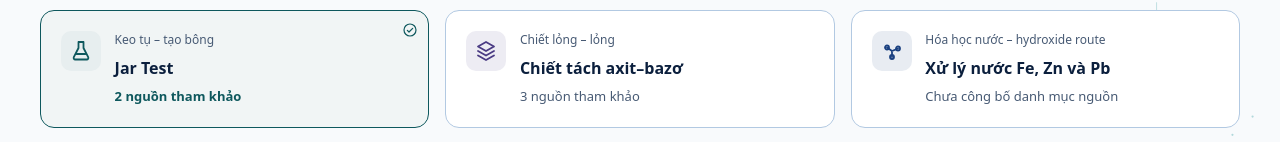
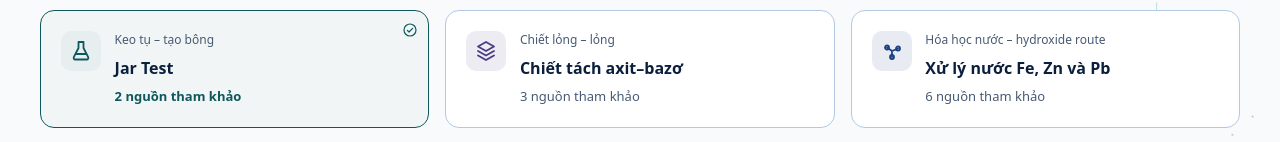
Before and after one commit to manhthien2005/VECLab, a Next.js app: page /evidence in a window 1280 px wide. Shown: the part 316-458 px from the top of the page. Built offline with nearby package versions, Linux system fonts and the light colour scheme; no server answers.

Commit message:
Add src paper

```diff
--- a/src/app/(public)/evidence/page.tsx
+++ b/src/app/(public)/evidence/page.tsx
@@ -4,6 +4,8 @@ import { EXTRACTION_SOURCES } from '@/content/evidence/acid-base-extraction.js'
 import { ExtractionEvidence } from '@/features/extraction/evidence.js'
 import { SOAP_SOURCES } from '@/content/evidence/soap.js'
 import { SoapEvidence } from '@/features/soap/evidence.js'
+import { WATER_TREATMENT_SOURCES } from '@/content/evidence/water-treatment.js'
+import { WaterTreatmentEvidence } from '@/features/water-treatment/evidence.js'
 import { JAR_PROFILE } from '@/domain/experiments/jar-test/model.js'
 import { JAR_LIMITS, JAR_SOURCES } from '@/content/evidence/jar-test.js'
 import { PLASTIC_SOURCES } from '@/content/evidence/plastic-density-separation.js'
@@ -20,13 +22,13 @@ export const metadata: Metadata = {
 
 export default function EvidencePage() {
   const experiments = [...EXPERIMENT_OVERVIEWS].sort((a, b) => Number(b.scenarioKey === 'jar-test') - Number(a.scenarioKey === 'jar-test'))
-    .map(item => ({ key: item.scenarioKey, title: item.title, category: item.category, sourceCount: item.scenarioKey === 'jar-test' ? JAR_SOURCES.length : item.scenarioKey === 'acid-base-extraction' ? EXTRACTION_SOURCES.length : item.scenarioKey === 'plastic-density-separation' ? Object.keys(PLASTIC_SOURCES).length : item.scenarioKey === 'cold-process-soap' ? SOAP_SOURCES.length : null }))
+    .map(item => ({ key: item.scenarioKey, title: item.title, category: item.category, sourceCount: item.scenarioKey === 'jar-test' ? JAR_SOURCES.length : item.scenarioKey === 'acid-base-extraction' ? EXTRACTION_SOURCES.length : item.scenarioKey === 'plastic-density-separation' ? Object.keys(PLASTIC_SOURCES).length : item.scenarioKey === 'cold-process-soap' ? SOAP_SOURCES.length : item.scenarioKey === 'water-treatment' ? WATER_TREATMENT_SOURCES.length : null }))
   return <div className="page evidence-library">
     <ScienceBackdrop />
     <Breadcrumbs items={[{ label: 'Trang chủ', href: '/' }, { label: 'Nguồn khoa học' }]} />
     <header className="evidence-library-header"><h1>Nguồn khoa học</h1><p>Tài liệu được sử dụng cho từng bài, cách áp dụng và những giới hạn cần biết.</p></header>
     <EvidenceExperimentBrowser experiments={experiments}>
-      {experiments.map(experiment => experiment.key === 'acid-base-extraction' ? <ExtractionEvidence key={experiment.key}/> : experiment.key === 'cold-process-soap' ? <SoapEvidence key={experiment.key}/> : experiment.key === 'plastic-density-separation' ? <div className="evidence-empty" key={experiment.key}><h2>{experiment.title}</h2><p>Thông số pilot, preset và giới hạn của bài được trình bày cùng tài liệu gốc tại trang bài học.</p><Link href="/experiments/plastic-density-separation#plastic-sources">Xem nguồn và phạm vi bài nhựa <ArrowRightIcon /></Link></div> : experiment.key !== 'jar-test' ? <div className="evidence-empty" key={experiment.key}><h2>{experiment.title}</h2><p>Chưa triển khai bài thực hành. Danh mục nguồn cho bài này chưa được công bố.</p><Link href="/experiments">Xem các bài thí nghiệm <ArrowRightIcon /></Link></div> : <div key={experiment.key}>
+      {experiments.map(experiment => experiment.key === 'acid-base-extraction' ? <ExtractionEvidence key={experiment.key}/> : experiment.key === 'cold-process-soap' ? <SoapEvidence key={experiment.key}/> : experiment.key === 'water-treatment' ? <WaterTreatmentEvidence key={experiment.key}/> : experiment.key === 'plastic-density-separation' ? <div className="evidence-empty" key={experiment.key}><h2>{experiment.title}</h2><p>Thông số pilot, preset và giới hạn của bài được trình bày cùng tài liệu gốc tại trang bài học.</p><Link href="/experiments/plastic-density-separation#plastic-sources">Xem nguồn và phạm vi bài nhựa <ArrowRightIcon /></Link></div> : experiment.key !== 'jar-test' ? <div className="evidence-empty" key={experiment.key}><h2>{experiment.title}</h2><p>Chưa triển khai bài thực hành. Danh mục nguồn cho bài này chưa được công bố.</p><Link href="/experiments">Xem các bài thí nghiệm <ArrowRightIcon /></Link></div> : <div key={experiment.key}>
         <div className="evidence-lesson-heading"><div><h2>Jar Test</h2><p>Một nguồn cho phương trình tính kết quả, một nguồn cho quy trình thực hành. Mở từng tài liệu để xem cách bài học sử dụng.</p></div><Link href="/experiments/jar-test">Xem bài thí nghiệm <ArrowRightIcon /></Link></div>
         <div className="evidence-source-groups"><section className="evidence-source-group"><h3><BookIcon />Tài liệu đang sử dụng <span>{JAR_SOURCES.length} nguồn</span></h3><div className="evidence-source-grid">{JAR_SOURCES.map(source => <article className="evidence-source-card" key={source.key} data-source-role={source.key === 'alateef-2024-rsm' ? 'model' : 'procedure'}>
           <div className="evidence-source-role"><span aria-hidden="true">{source.key === 'alateef-2024-rsm' ? <CalculatorIcon /> : <BookIcon />}</span><div><strong>{source.kind}</strong><p>{source.key === 'alateef-2024-rsm' ? 'Phương trình giảm độ đục cuối quy trình' : 'Thao tác Jar Test và an toàn phòng thí nghiệm'}</p></div></div>
--- a/src/app/(public)/experiments/water-treatment/guide/page.tsx
+++ b/src/app/(public)/experiments/water-treatment/guide/page.tsx
@@ -568,6 +568,8 @@ export default async function WaterTreatmentGuidePage({
                       {source.author} · {source.kind}
                     </p>
                     <p>{source.location}</p>
+                    <p>{source.use}</p>
+                    <p>{source.limit}</p>
                   </li>
                 ))}
               </ul>
--- a/src/content/evidence/water-treatment.ts
+++ b/src/content/evidence/water-treatment.ts
@@ -1,14 +1,46 @@
 export const WATER_TREATMENT_SOURCES = [
   {
-    key: 'qcvn-40-2025',
     title: 'QCVN 40:2025/BTNMT — Quy chuẩn kỹ thuật quốc gia về nước thải công nghiệp',
-    author: 'Bộ Tài nguyên và Môi trường',
-    kind: 'Quy chuẩn pháp lý',
-    url: 'https://monre.gov.vn/web/guest/van-ban-moi-truong?p_p_id=vanbanmoitruong_WAR_vanbanmoitruongportlet&p_p_lifecycle=2&p_p_state=normal&p_p_mode=view&p_p_cacheability=cacheLevelPage&p_p_col_id=row-1&p_p_col_count=1&_vanbanmoitruong_WAR_vanbanmoitruongportlet_javax.faces.resource=livestore&_vanbanmoitruong_WAR_vanbanmoitruongportlet_document_id=215870',
+    author: 'Bộ Tài nguyên và Môi trường · Thông tư 06/2025/TT-BTNMT',
+    kind: 'Căn cứ quy chuẩn Việt Nam',
+    url: 'https://qcvn.com.vn/wp-content/uploads/2025/03/Thong-tu-06-2025-TT-BTNMT.pdf',
     alternativeUrl: null,
-    location: 'Bảng 1 · Cột A — Giới hạn nồng độ tối đa cho phép',
-    use: 'Giới hạn nồng độ cột A của Fe, Zn, Pb và pH làm ngưỡng đối chiếu trong bài.',
-    limit: 'Chuẩn nước thải công nghiệp; không áp dụng trực tiếp cho mẫu phòng thí nghiệm. Bài dùng giới hạn làm mục tiêu học tập, chưa phải chứng nhận chất lượng nước thải thực.',
+    location: 'Mục 1.3.3.1 (tr. 3) · Bảng 2 (tr. 5–6) · mục 4.4 (tr. 6–7)',
+    use: 'Bảng 2 được dùng làm mục tiêu học tập mô phỏng cho Fe, Zn, Pb và pH; Cột A được chọn cho benchmark.',
+    limit: 'Quy chuẩn áp dụng cho nước thải công nghiệp theo điều kiện pháp lý tương ứng. Mục tiêu mô phỏng không phải chứng nhận nước thật hoặc mẫu tổng hợp đạt QCVN.',
+  },
+  {
+    key: 'qasem-mohammed-lawal-2021',
+    title: 'Removal of heavy metal ions from wastewater: a comprehensive and critical review',
+    author: 'N. A. A. Qasem, R. H. Mohammed & D. U. Lawal · npj Clean Water · 2021',
+    kind: 'Tổng quan phương pháp',
+    url: 'https://doi.org/10.1038/s41545-021-00127-0',
+    alternativeUrl: null,
+    location: 'npj Clean Water 4(1), Article 36',
+    use: 'Tổng quan các phương pháp xử lý ion kim loại, gồm kết tủa hóa học; hỗ trợ bối cảnh lựa chọn quy trình.',
+    limit: 'Tổng quan nghiên cứu khác nhau; không cung cấp validation hay hằng số riêng cho mô phỏng VECLab.',
+  },
+  {
+    key: 'baltpurvins-et-al-1996',
+    title: 'Use of the Solubility Domain Approach for the Modeling of the Hydroxide Precipitation of Heavy Metals from Wastewater',
+    author: 'K. A. Baltpurvins, R. C. Burns, G. A. Lawrance & A. D. Stuart · Environmental Science & Technology · 1996',
+    kind: 'Nghiên cứu mô hình hóa',
+    url: 'https://doi.org/10.1021/es950421u',
+    alternativeUrl: null,
+    location: 'Environmental Science & Technology 30(5), 1493–1499',
+    use: 'Căn cứ phương pháp miền độ tan cho kết tủa hydroxide, ảnh hưởng pH và hành vi lưỡng tính.',
+    limit: 'Không chuyển trực tiếp hằng số hoặc kết quả của hệ nghiên cứu sang model Fe/Zn/Pb của VECLab.',
+  },
+  {
+    key: 'epa-chemical-precipitation-2000',
+    title: 'Wastewater Technology Fact Sheet: Chemical Precipitation',
+    author: 'U.S. Environmental Protection Agency · EPA 832-F-00-018 · 2000',
+    kind: 'Tài liệu công nghệ xử lý',
+    url: 'https://nepis.epa.gov/Exe/ZyPURL.cgi?Dockey=P1001QTR.TXT',
+    alternativeUrl: null,
+    location: 'Chemical precipitation · metals removal · jar testing',
+    use: 'Mô tả kết tủa hóa học, keo tụ-tạo bông, jar test và các yếu tố ảnh hưởng liều; lưu ý cần xác định liều tối ưu theo từng trường hợp.',
+    limit: 'Hướng dẫn công nghệ, không chứng nhận hệ số hay hiệu năng mô phỏng VECLab.',
   },
   {
     key: 'hemond-fecher-1995',
--- /dev/null
+++ b/src/features/water-treatment/evidence.tsx
@@ -0,0 +1,34 @@
+import Link from 'next/link'
+import { WATER_TREATMENT_LIMITS, WATER_TREATMENT_SOURCES } from '@/content/evidence/water-treatment.js'
+import { ArrowRightIcon, BookIcon, CalculatorIcon } from '@/features/landing/icons.js'
+
+export function WaterTreatmentEvidence() {
+  return <div>
+    <div className="evidence-lesson-heading">
+      <div>
+        <h2>Hóa học nước – hydroxide route</h2>
+        <p>Nguồn quy chuẩn được tách biệt với tài liệu phương pháp và mô hình; mục tiêu học tập không xác nhận kết quả xử lý nước thật.</p>
+      </div>
+      <Link href="/experiments/water-treatment/guide">Xem bài thí nghiệm <ArrowRightIcon /></Link>
+    </div>
+    <section className="evidence-source-group">
+      <h3><BookIcon />Tài liệu đang sử dụng <span>{WATER_TREATMENT_SOURCES.length} nguồn</span></h3>
+      <div className="evidence-source-grid">{WATER_TREATMENT_SOURCES.map((source) => (
+        <article className="evidence-source-card" key={source.key ?? source.title}>
+          <div className="evidence-source-role"><span aria-hidden="true"><BookIcon /></span><div><strong>{source.kind}</strong><p>{source.author}</p></div></div>
+          <h4>{source.title}</h4>
+          <div className="evidence-source-actions"><a href={source.url} target="_blank" rel="noopener noreferrer">Tài liệu gốc <ArrowRightIcon /></a></div>
+          <details className="evidence-disclosure evidence-source-detail"><summary>Cách dùng & giới hạn <ArrowRightIcon /></summary>
+            <div className="evidence-disclosure-body"><p>{source.use}</p><dl className="evidence-source-facts"><div><dt>Phần tham khảo</dt><dd>{source.location}</dd></div></dl><p>{source.limit}</p></div>
+          </details>
+        </article>
+      ))}</div>
+    </section>
+    <section className="evidence-model-details">
+      <h2><CalculatorIcon />Phạm vi mô hình và đối chiếu</h2>
+      <ul>{WATER_TREATMENT_LIMITS.map((limit) => <li key={limit}>{limit}</li>)}</ul>
+      <p>Danh mục này phân biệt căn cứ quy chuẩn, tài liệu nguyên lý và giới hạn của mô hình. Việc đối chiếu số học hoặc mô phỏng không phải kiểm chứng thực nghiệm độc lập.</p>
+      <Link href="/experiments/water-treatment/guide">Đọc lý thuyết và phạm vi căn cứ <ArrowRightIcon /></Link>
+    </section>
+  </div>
+}
```
Also changed, not shown: 3 other files (tests, documents, lock files or other folders).
